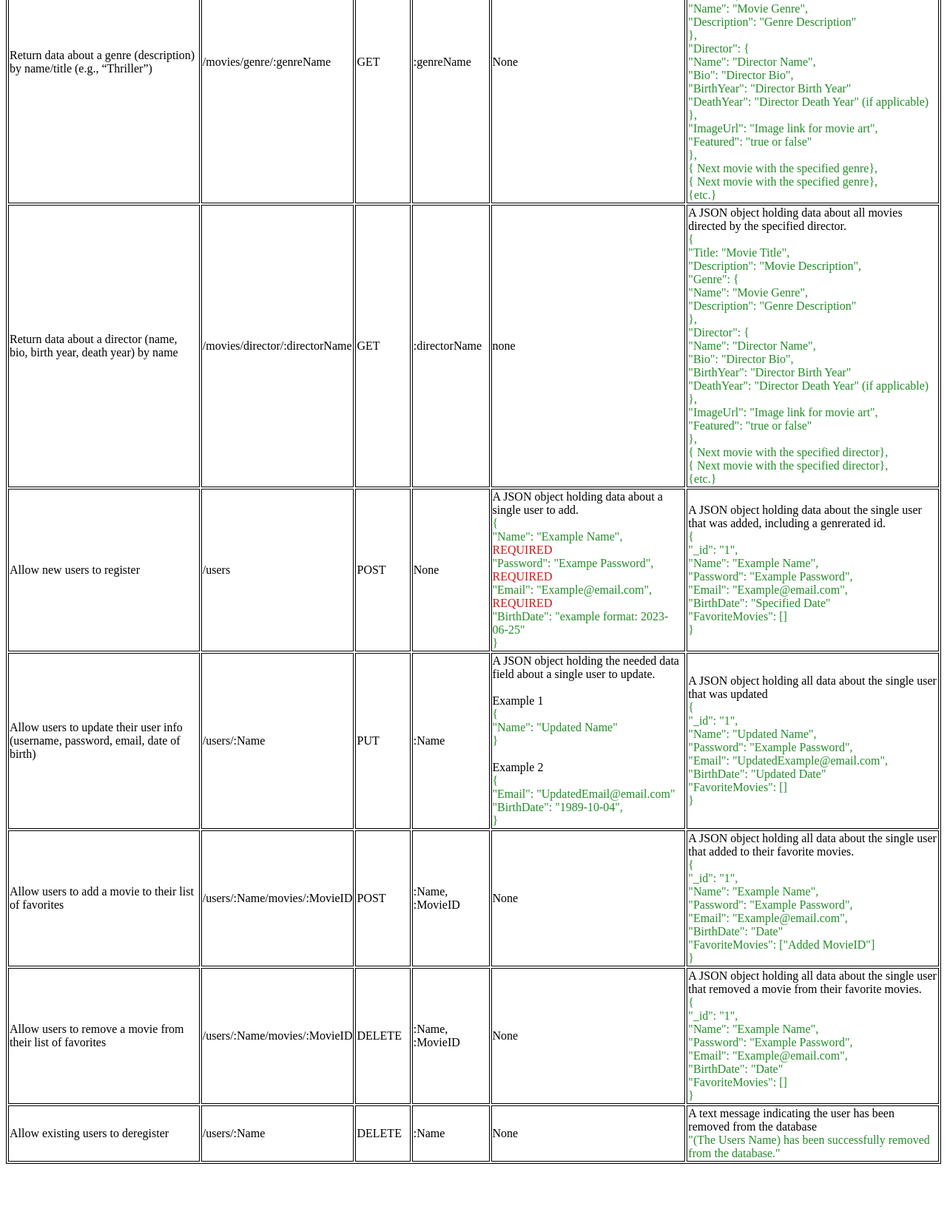
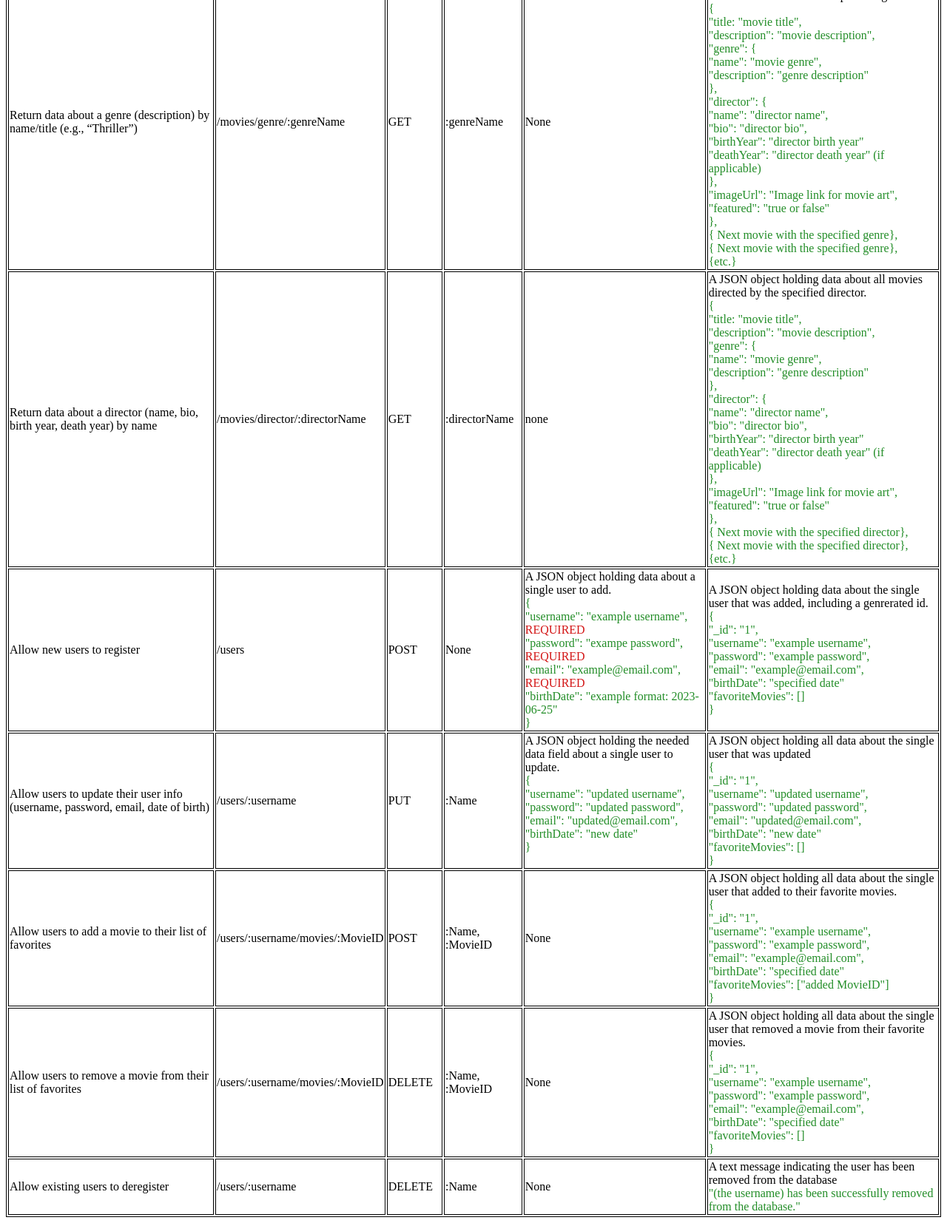
Before and after one commit to TubaJordan/Studio-Ghibli-Movie-API, a website: page public/documentation.html in a window 1280 px wide. Shown: the part 856-2510 px from the top of the page at 74% size. Before the commit the page ends 2438 px from the top, so only its background shows below. Drawn offline with Linux system fonts and the light colour scheme.

Commit message:
updated documentation to reflect correct formatting

```diff
--- a/public/documentation.html
+++ b/public/documentation.html
@@ -28,22 +28,22 @@
                 <td>GET</td>
                 <td>None</td>
                 <td>None</td>
-                <td>A JSON object holding data about all the movies
+                <td>A JSON object holding data about all the movies<br>
                     <span>{<br>
-                        "Title: "Movie Title",<br>
-                        "Description": "Movie Description",<br>
-                        "Genre": {<br>
-                        "Name": "Movie Genre",<br>
-                        "Description": "Genre Description"<br>
+                        "title: "movie title",<br>
+                        "description": "movie description",<br>
+                        "genre": {<br>
+                        "name": "movie genre",<br>
+                        "description": "genre description"<br>
                         },<br>
-                        "Director": {<br>
-                        "Name": "Director Name",<br>
-                        "Bio": "Director Bio",<br>
-                        "BirthYear": "Director Birth Year"<br>
-                        "DeathYear": "Director Death Year" (if applicable)<br>
+                        "director": {<br>
+                        "name": "director name",<br>
+                        "bio": "director bio",<br>
+                        "birthYear": "director birth year"<br>
+                        "deathYear": "director death year" (if applicable)<br>
                         },<br>
-                        "ImageUrl": "Image link for movie art",<br>
-                        "Featured": "true or false"<br>
+                        "imageUrl": "Image link for movie art",<br>
+                        "featured": "true or false"<br>
                         },<br>
                         {etc.},<br>
                         {etc.},<br>
@@ -60,20 +60,20 @@
                 <td>A JSON object holding data about a single movie, containing a title, description, genre, director,
                     and imageURL. <br>
                     <span>{<br>
-                        "Title: "Movie Title",<br>
-                        "Description": "Movie Description",<br>
-                        "Genre": {<br>
-                        "Name": "Movie Genre",<br>
-                        "Description": "Genre Description"<br>
+                        "title: "movie title",<br>
+                        "description": "movie description",<br>
+                        "genre": {<br>
+                        "name": "movie genre",<br>
+                        "description": "genre description"<br>
                         },<br>
-                        "Director": {<br>
-                        "Name": "Director Name",<br>
-                        "Bio": "Director Bio",<br>
-                        "BirthYear": "Director Birth Year"<br>
-                        "DeathYear": "Director Death Year" (if applicable)<br>
+                        "director": {<br>
+                        "name": "director name",<br>
+                        "bio": "director bio",<br>
+                        "birthYear": "director birth year"<br>
+                        "deathYear": "director death year" (if applicable)<br>
                         },<br>
-                        "ImageUrl": "Image link for movie art",<br>
-                        "Featured": "true or false"<br>
+                        "imageUrl": "Image link for movie art",<br>
+                        "featured": "true or false"<br>
                         }<br>
                     </span>
                 </td>
@@ -86,20 +86,20 @@
                 <td>None</td>
                 <td>A JSON object holding data about all movies in the database that share the specified genre.<br>
                     <span>{<br>
-                        "Title: "Movie Title",<br>
-                        "Description": "Movie Description",<br>
-                        "Genre": {<br>
-                        "Name": "Movie Genre",<br>
-                        "Description": "Genre Description"<br>
+                        "title: "movie title",<br>
+                        "description": "movie description",<br>
+                        "genre": {<br>
+                        "name": "movie genre",<br>
+                        "description": "genre description"<br>
                         },<br>
-                        "Director": {<br>
-                        "Name": "Director Name",<br>
-                        "Bio": "Director Bio",<br>
-                        "BirthYear": "Director Birth Year"<br>
-                        "DeathYear": "Director Death Year" (if applicable)<br>
+                        "director": {<br>
+                        "name": "director name",<br>
+                        "bio": "director bio",<br>
+                        "birthYear": "director birth year"<br>
+                        "deathYear": "director death year" (if applicable)<br>
                         },<br>
-                        "ImageUrl": "Image link for movie art",<br>
-                        "Featured": "true or false"<br>
+                        "imageUrl": "Image link for movie art",<br>
+                        "featured": "true or false"<br>
                         },<br>
                         { Next movie with the specified genre},<br>
                         { Next movie with the specified genre},<br>
@@ -114,20 +114,20 @@
                 <td>none</td>
                 <td>A JSON object holding data about all movies directed by the specified director.<br>
                     <span>{<br>
-                        "Title: "Movie Title",<br>
-                        "Description": "Movie Description",<br>
-                        "Genre": {<br>
-                        "Name": "Movie Genre",<br>
-                        "Description": "Genre Description"<br>
+                        "title: "movie title",<br>
+                        "description": "movie description",<br>
+                        "genre": {<br>
+                        "name": "movie genre",<br>
+                        "description": "genre description"<br>
                         },<br>
-                        "Director": {<br>
-                        "Name": "Director Name",<br>
-                        "Bio": "Director Bio",<br>
-                        "BirthYear": "Director Birth Year"<br>
-                        "DeathYear": "Director Death Year" (if applicable)<br>
+                        "director": {<br>
+                        "name": "director name",<br>
+                        "bio": "director bio",<br>
+                        "birthYear": "director birth year"<br>
+                        "deathYear": "director death year" (if applicable)<br>
                         },<br>
-                        "ImageUrl": "Image link for movie art",<br>
-                        "Featured": "true or false"<br>
+                        "imageUrl": "Image link for movie art",<br>
+                        "featured": "true or false"<br>
                         },<br>
                         { Next movie with the specified director},<br>
                         { Next movie with the specified director},<br>
@@ -141,70 +141,67 @@
                 <td>None</td>
                 <td>A JSON object holding data about a single user to add.<br>
                     <span>{<br>
-                        "Name": "Example Name",<span class="red"> REQUIRED</span><br>
-                        "Password": "Exampe Password",<span class="red"> REQUIRED</span><br>
-                        "Email": "Example@email.com",<span class="red"> REQUIRED</span><br>
-                        "BirthDate": "example format: 2023-06-25"<br>
+                        "username": "example username",<span class="red"> REQUIRED</span><br>
+                        "password": "exampe password",<span class="red"> REQUIRED</span><br>
+                        "email": "example@email.com",<span class="red"> REQUIRED</span><br>
+                        "birthDate": "example format: 2023-06-25"<br>
                         }<br></span>
                 </td>
                 <td>A JSON object holding data about the single user that was added, including a genrerated id.<br>
                     <span>{<br>
                         "_id": "1",<br>
-                        "Name": "Example Name",<br>
-                        "Password": "Example Password",<br>
-                        "Email": "Example@email.com",<br>
-                        "BirthDate": "Specified Date"<br>
-                        "FavoriteMovies": []<br>
+                        "username": "example username",<br>
+                        "password": "example password",<br>
+                        "email": "example@email.com",<br>
+                        "birthDate": "specified date"<br>
+                        "favoriteMovies": []<br>
                         }<br></span>
                 </td>
             </tr>
             <tr>
                 <td>Allow users to update their user info (username, password, email, date of birth)</td>
-                <td>/users/:Name</td>
+                <td>/users/:username</td>
                 <td>PUT</td>
                 <td>:Name</td>
-                <td>A JSON object holding the needed data field about a single user to update.<br><br>
-                    Example 1<br>
+                <td>A JSON object holding the needed data field about a single user to update.<br>
                     <span>{<br>
-                        "Name": "Updated Name"<br>
+                        "username": "updated username",<br>
+                        "password": "updated password",<br>
+                        "email": "updated@email.com",<br>
+                        "birthDate": "new date"<br>
                         }<br></span><br>
-                    Example 2<br>
-                    <span>{<br>
-                        "Email": "UpdatedEmail@email.com"
-                        "BirthDate": "1989-10-04",<br>
-                        }<br></span>
                 </td>
                 <td>A JSON object holding all data about the single user that was updated<br>
                     <span>{<br>
                         "_id": "1",<br>
-                        "Name": "Updated Name",<br>
-                        "Password": "Example Password",<br>
-                        "Email": "UpdatedExample@email.com",<br>
-                        "BirthDate": "Updated Date"<br>
-                        "FavoriteMovies": []<br>
+                        "username": "updated username",<br>
+                        "password": "updated password",<br>
+                        "email": "updated@email.com",<br>
+                        "birthDate": "new date"<br>
+                        "favoriteMovies": []<br>
                         }<br></span>
                 </td>
             </tr>
             <tr>
                 <td>Allow users to add a movie to their list of favorites</td>
-                <td>/users/:Name/movies/:MovieID</td>
+                <td>/users/:username/movies/:MovieID</td>
                 <td>POST</td>
                 <td>:Name,<br> :MovieID</td>
                 <td>None</td>
                 <td>A JSON object holding all data about the single user that added to their favorite movies.<br>
                     <span>{<br>
                         "_id": "1",<br>
-                        "Name": "Example Name",<br>
-                        "Password": "Example Password",<br>
-                        "Email": "Example@email.com",<br>
-                        "BirthDate": "Date"<br>
-                        "FavoriteMovies": ["Added MovieID"]<br>
+                        "username": "example username",<br>
+                        "password": "example password",<br>
+                        "email": "example@email.com",<br>
+                        "birthDate": "specified date"<br>
+                        "favoriteMovies": ["added MovieID"]<br>
                         }<br></span>
                 </td>
             </tr>
             <tr>
                 <td>Allow users to remove a movie from their list of favorites</td>
-                <td>/users/:Name/movies/:MovieID</td>
+                <td>/users/:username/movies/:MovieID</td>
                 <td>DELETE</td>
                 <td>:Name,<br> :MovieID</td>
                 <td>None</td>
@@ -212,22 +209,22 @@
                     movies.<br>
                     <span>{<br>
                         "_id": "1",<br>
-                        "Name": "Example Name",<br>
-                        "Password": "Example Password",<br>
-                        "Email": "Example@email.com",<br>
-                        "BirthDate": "Date"<br>
-                        "FavoriteMovies": []<br>
+                        "username": "example username",<br>
+                        "password": "example password",<br>
+                        "email": "example@email.com",<br>
+                        "birthDate": "specified date"<br>
+                        "favoriteMovies": []<br>
                         }<br></span>
                 </td>
             </tr>
             <tr>
                 <td>Allow existing users to deregister</td>
-                <td>/users/:Name</td>
+                <td>/users/:username</td>
                 <td>DELETE</td>
                 <td>:Name</td>
                 <td>None</td>
                 <td>A text message indicating the user has been removed from the database<br>
-                    <span>"(The Users Name) has been successfully removed from the database."</span>
+                    <span>"(the username) has been successfully removed from the database."</span>
                 </td>
             </tr>
         </table>
```
